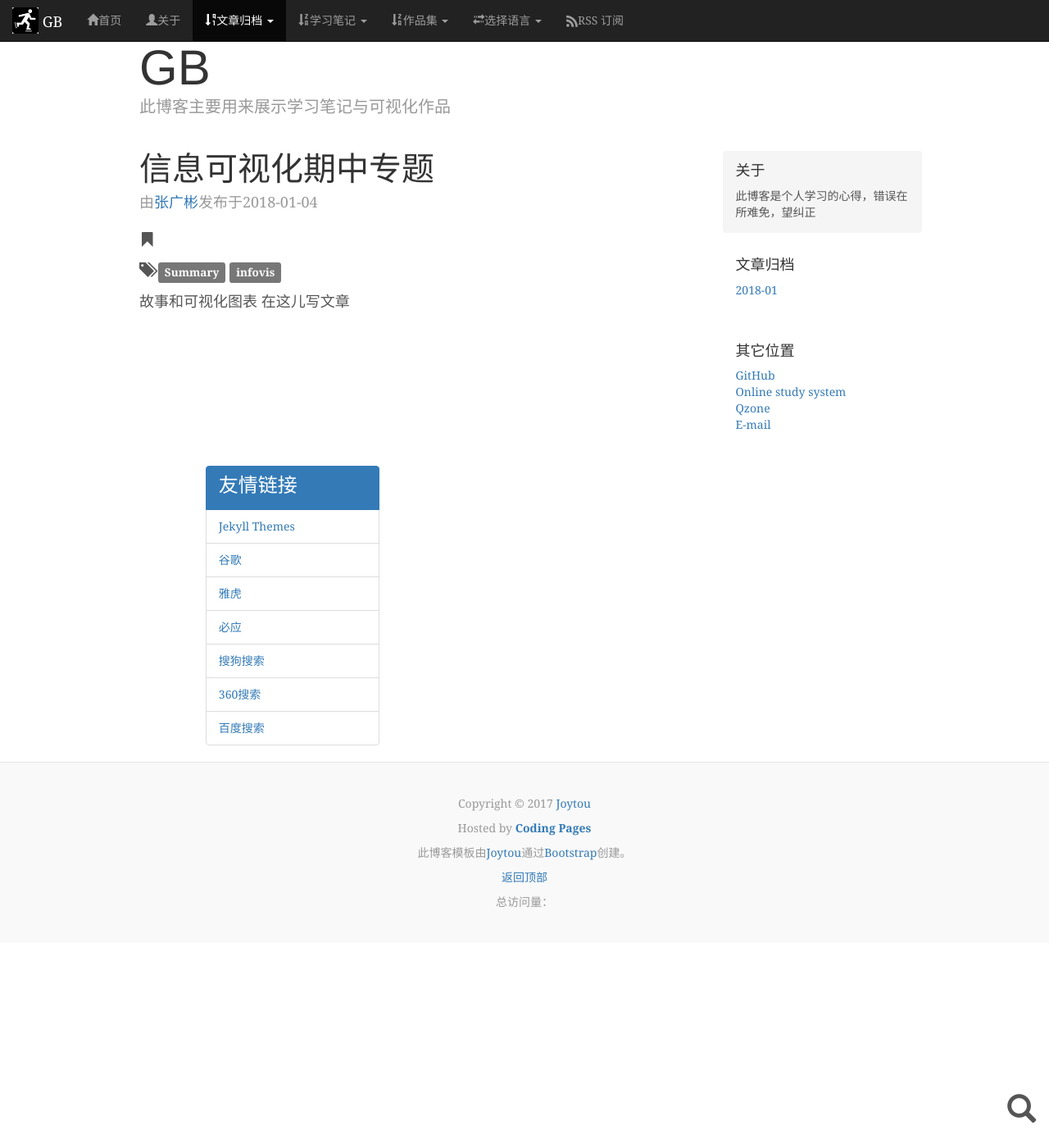
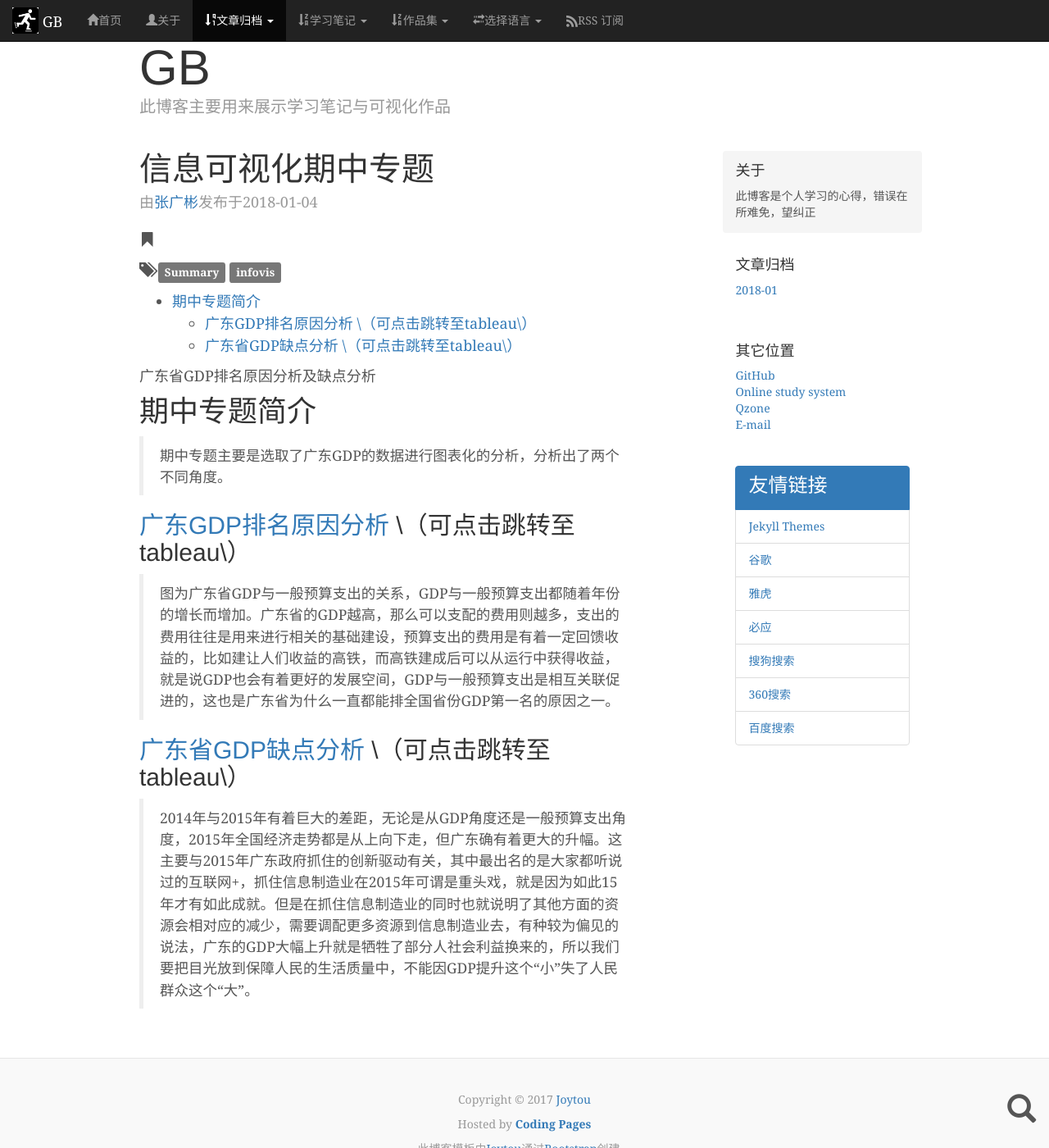
Before and after one commit to zdnfzgb/zdnfzgb.github.io, a Jekyll site: the page built from _posts/2018-01-04-作品集可视化期中专题.md, in a window 1280 px wide and 1400 px high. Shown: the whole window at 82% size. Built offline with Jekyll 4.4.1, drawn with Linux system fonts in a browser that asks for light colours; some web fonts are replaced; comment, search, counter and statistics services are not loaded; a style sheet for code colours, icons or effects is not loaded.

Commit message:
期中项目文章上传

```diff
--- a/_posts/2018-01-04-作品集可视化期中专题.md
+++ b/_posts/2018-01-04-作品集可视化期中专题.md
@@ -11,6 +11,13 @@
 * content
 {:toc}
 
-故事和可视化图表
+广东省GDP排名原因分析及缺点分析
 <!-- more -->
-在这儿写文章
+# 期中专题简介
+> 期中专题主要是选取了广东GDP的数据进行图表化的分析，分析出了两个不同角度。
+
+## [广东GDP排名原因分析](https://public.tableau.com/views/GDP_202/1_1?:embed=y&:display_count=yes) \（可点击跳转至tableau\）
+> 图为广东省GDP与一般预算支出的关系，GDP与一般预算支出都随着年份的增长而增加。广东省的GDP越高，那么可以支配的费用则越多，支出的费用往往是用来进行相关的基础建设，预算支出的费用是有着一定回馈收益的，比如建让人们收益的高铁，而高铁建成后可以从运行中获得收益，就是说GDP也会有着更好的发展空间，GDP与一般预算支出是相互关联促进的，这也是广东省为什么一直都能排全国省份GDP第一名的原因之一。
+
+## [广东省GDP缺点分析](https://public.tableau.com/views/GDP_203/1?:embed=y&:display_count=yes) \（可点击跳转至tableau\）
+> 2014年与2015年有着巨大的差距，无论是从GDP角度还是一般预算支出角度，2015年全国经济走势都是从上向下走，但广东确有着更大的升幅。这主要与2015年广东政府抓住的创新驱动有关，其中最出名的是大家都听说过的互联网+，抓住信息制造业在2015年可谓是重头戏，就是因为如此15年才有如此成就。但是在抓住信息制造业的同时也就说明了其他方面的资源会相对应的减少，需要调配更多资源到信息制造业去，有种较为偏见的说法，广东的GDP大幅上升就是牺牲了部分人社会利益换来的，所以我们要把目光放到保障人民的生活质量中，不能因GDP提升这个“小”失了人民群众这个“大”。
```
